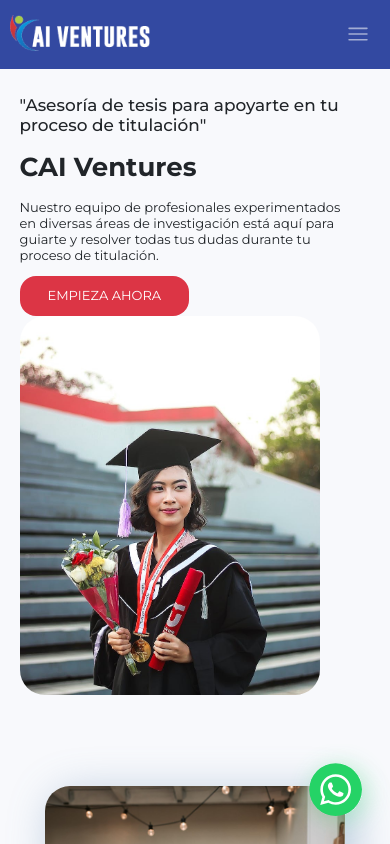
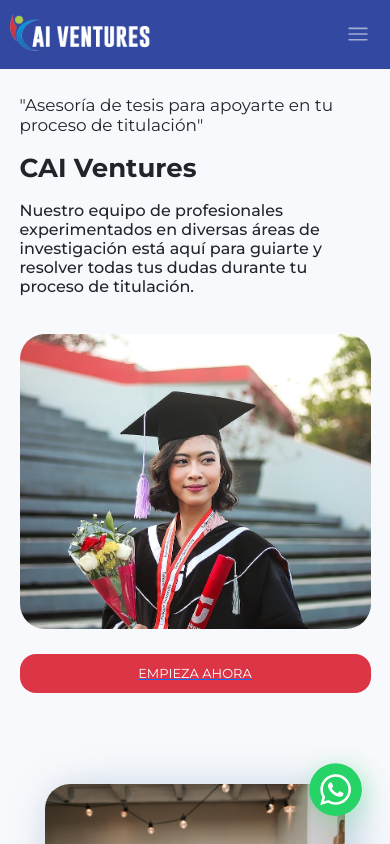
Before and after one commit to justinait/cai-ventures2, a React (Vite) app: page / in a window 390 px wide. Shown: the top 844 px of the page. Built offline with nearby package versions, Linux system fonts and the light colour scheme.

Commit message:
responsive hero mobile tablet desktopx2

```diff
--- a/src/components/Hero/Hero.css
+++ b/src/components/Hero/Hero.css
@@ -32,7 +32,6 @@ h3 {
     flex-direction: column;
     justify-content: center;
     align-items: flex-start;
-
 }
 .homePresentation h6 {
     font-weight: 500;
@@ -54,8 +53,13 @@ h3 {
 .homePresentationImage img {
     width: 300px;
     border-radius: 25px;
+    object-fit: cover;
+    object-position: center;
 }
 
+.homePresentationImage .homeButtons {
+    display: none;
+}
 .specialTextHome {
     font-size: larger;
     font-weight: 500;
@@ -63,7 +67,13 @@ h3 {
     margin-top: 6%;
 }
 
-@media screen and (max-width: 768px) {
+@media (max-width: 1920px) {
+    .homeContainer2 {
+        justify-content: space-around;
+    }
+}
+
+@media (max-width: 1400px) {
     .homeContainer{
         padding: 2rem 1.5rem;
     }
@@ -71,10 +81,73 @@ h3 {
     .homeButtons {
         width: 100%;
     }
+    .homePresentation {
+        width: 80vw;
+    }
     .homePresentationImage p{
         display: none;
     }
     .homeContainer2 {
         flex-direction: column;
+        align-items: center;
     }
+    .homePresentationImage {
+        width: unset;
+    }
+    .homePresentationImage img {
+        width: 80vw;
+        height: 300px;
+        border-radius: 25px;
+        object-fit: cover;
+        object-position: center;
+        margin: 7% 0;
+        border-radius: 25px;
+    }
+    .homePresentationImage .homeButtons {
+        display: block;
+    }
+    .homePresentation .homeButtons {
+        display: none;
+    }
+
 }
+@media screen and (max-width: 768px) {
+    .homeContainer{
+        padding: 2rem 1.5rem;
+    }
+    .homePresentation p {
+        margin-top: 3%;
+        font-weight: 500;
+        font-size: initial;
+    }
+    .homeButtons {
+        width: 100%;
+    }
+    .homePresentation, .homePresentationImage img {
+        width: 90vw;
+    }
+    .homePresentationImage img {
+        height: 35vh;
+    }
+    .homePresentationImage p{
+        display: none;
+    }
+    .homePresentation h6 {
+        font-weight: 400;
+    }
+    .homeContainer2 {
+        flex-direction: column;
+        align-items: center;
+    }
+    .homePresentationImage {
+        width: unset;
+    }
+    .homePresentationImage .homeButtons {
+        display: block;
+    }
+
+    .homePresentation .homeButtons {
+        display: none;
+    }
+
+}
--- a/src/components/Hero/Hero.jsx
+++ b/src/components/Hero/Hero.jsx
@@ -21,6 +21,10 @@ function Hero() {
       <div className='homePresentationImage'>
         <img src={home1} alt='Chica graduada' />
         <p className='specialTextHome'>“Obtén tu título ahora con CAI Ventures”</p>
+
+        <Link to="/services">
+          <Button className='homeButtons' variant="danger">EMPIEZA AHORA</Button>
+        </Link>
       </div>
     </div>
   )
```
